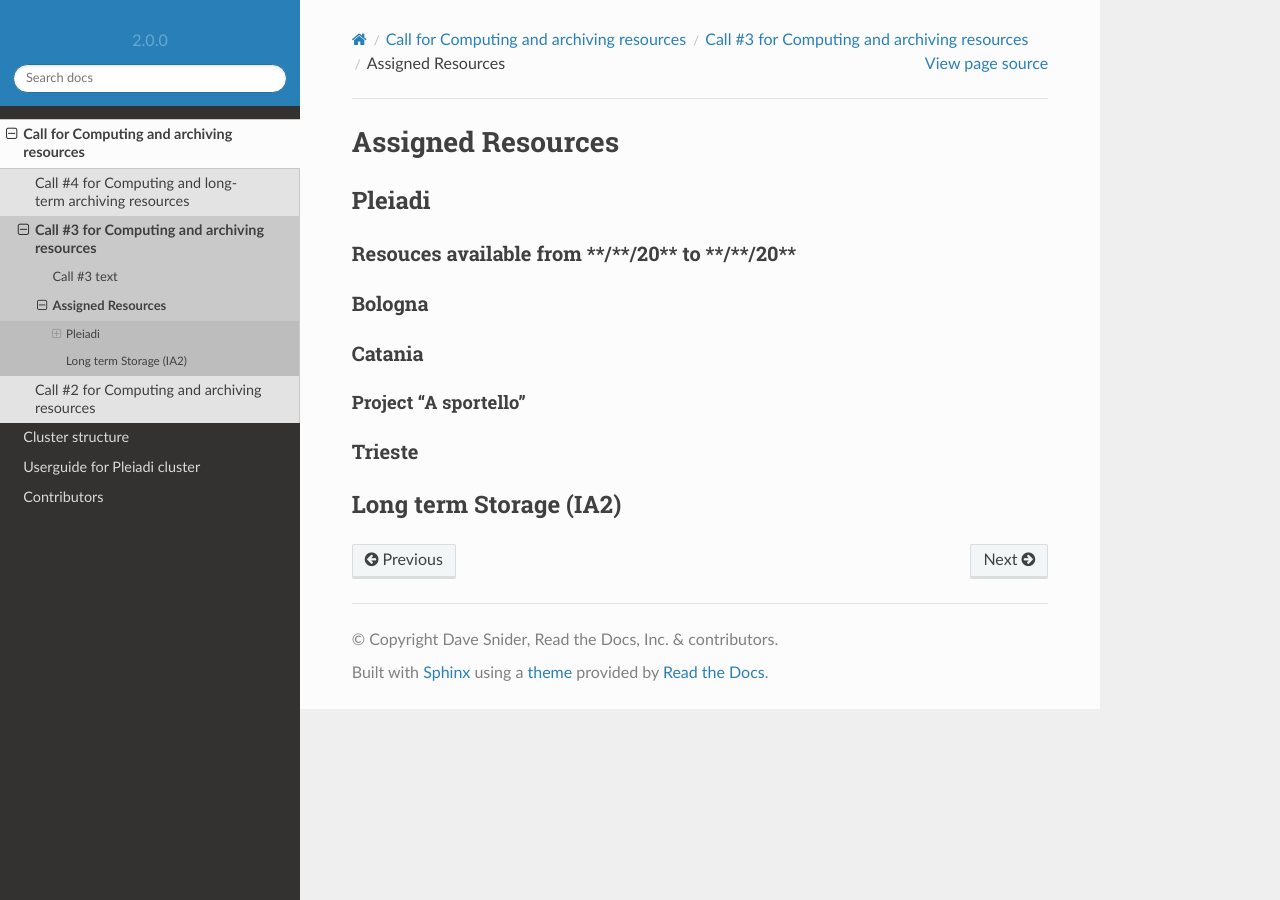
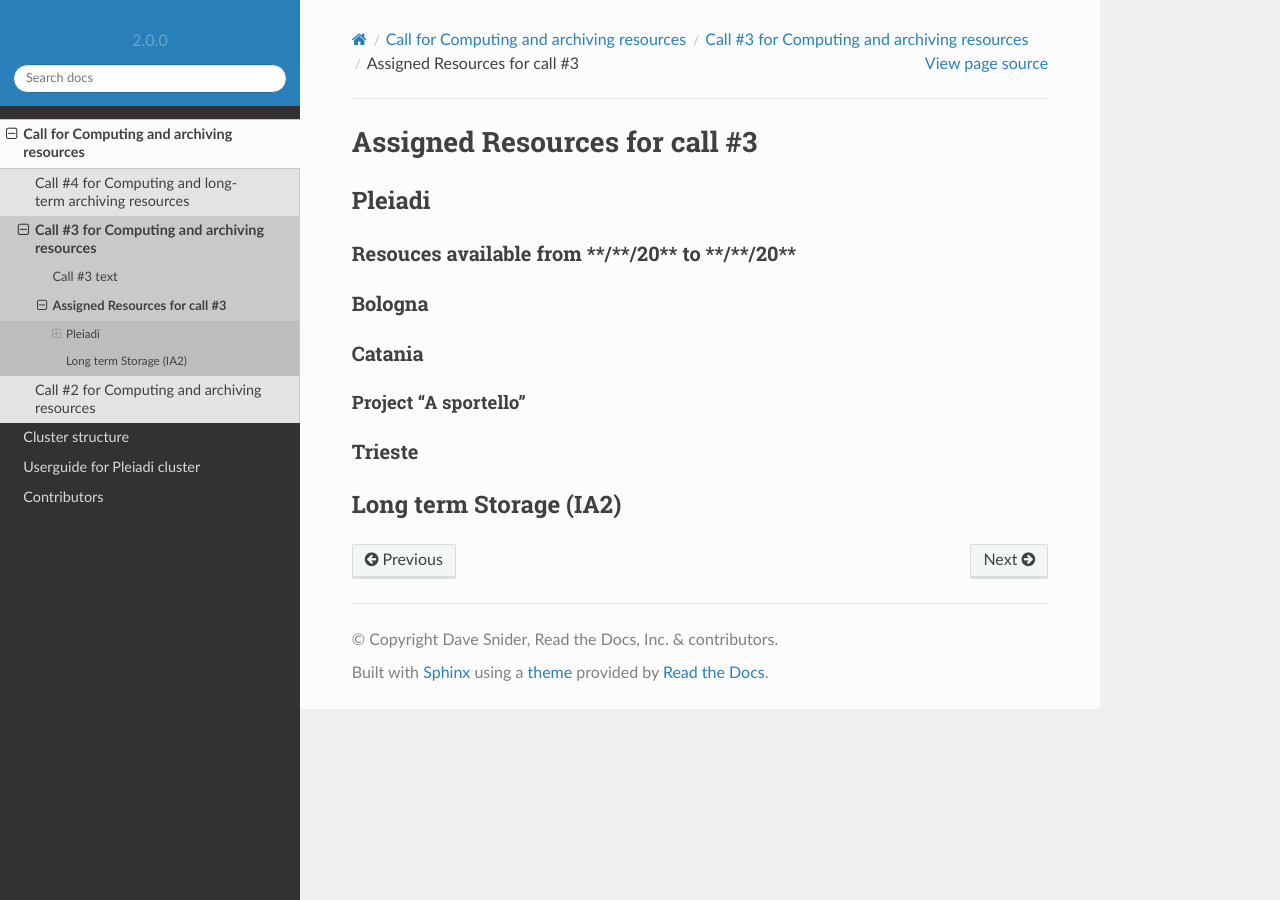
Before and after one commit to fvitello/pleiadi-doc, a Sphinx documentation site: the page built from docs/documentation/call/call3/assigned.rst, in a window 1280 px wide. Built offline with Sphinx 7.4.7 and the Read the Docs theme 2.0.0, drawn with Linux system fonts in a browser that asks for light colours.

Commit message:
Update assigned.rst

```diff
--- a/docs/documentation/call/call3/assigned.rst
+++ b/docs/documentation/call/call3/assigned.rst
@@ -1,5 +1,5 @@
-Assigned Resources
-==================
+Assigned Resources for call #3
+==============================
 
 *********
 Pleiadi
```
